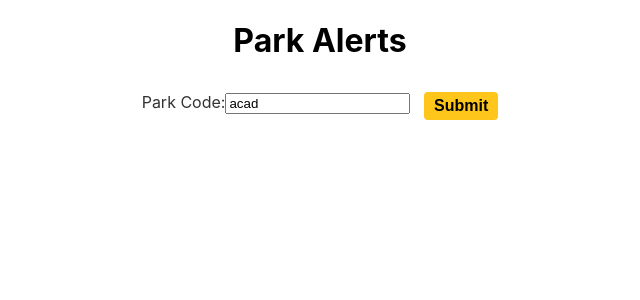
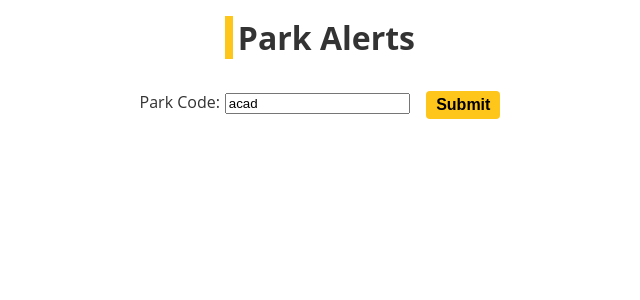
Before and after one commit to Halvosaurus34/trail-updates, a React (Create React App) app: page / in a window 1280 px wide. Shown: the top 300 px of the page, without its empty margins (320-960 px from the left). Built offline with nearby package versions, Linux system fonts and the light colour scheme.

Commit message:
changed title styles

```diff
--- a/src/App.css
+++ b/src/App.css
@@ -1,38 +1,17 @@
 .App {
   text-align: center;
+  font-family: "Open Sans", sans-serif;
+  display: flex;
+  flex-direction: column;
+  justify-content: center;
+  color: #333;
 }
 
-.App-logo {
-  height: 40vmin;
-  pointer-events: none;
+.title {
+  width: fit-content;
+  margin: auto;
+  margin-top: 1rem;
+  padding-left: 0.3rem;
+  border-left: 8px solid #fec51b;
+  font-family: "Open Sans", sans-serif;
 }
-
-@media (prefers-reduced-motion: no-preference) {
-  .App-logo {
-    animation: App-logo-spin infinite 20s linear;
-  }
-}
-
-.App-header {
-  background-color: #282c34;
-  min-height: 100vh;
-  display: flex;
-  flex-direction: column;
-  align-items: center;
-  justify-content: center;
-  font-size: calc(10px + 2vmin);
-  color: white;
-}
-
-.App-link {
-  color: #61dafb;
-}
-
-@keyframes App-logo-spin {
-  from {
-    transform: rotate(0deg);
-  }
-  to {
-    transform: rotate(360deg);
-  }
-}
--- a/src/App.js
+++ b/src/App.js
@@ -3,7 +3,7 @@ import Form from "./components/Form";
 function App() {
   return (
     <div className="App">
-      <h1>Park Alerts</h1>
+      <h1 className="title">Park Alerts</h1>
       <Form />
     </div>
   );
--- a/src/components/AlertCard.css
+++ b/src/components/AlertCard.css
@@ -3,10 +3,11 @@
   width: 50%;
   margin: 1rem auto;
   display: inline-block;
+  text-align: start;
   flex-direction: column;
   border: 1px solid #e5e5e5;
   border-radius: 4px;
-  padding: 30px;
+  padding: 10px 20px;
   word-wrap: break-word;
 }
 @media screen and (max-width: 1185px) {
--- a/src/components/Form.css
+++ b/src/components/Form.css
@@ -10,6 +10,19 @@ form {
   justify-content: space-evenly;
   margin-top: 2rem;
   color: #333;
+}
+
+.park-name {
+  width: fit-content;
+  margin: auto;
+  margin-top: 1rem;
+  padding-left: 0.3rem;
+  border-left: 6px solid #fec51b;
+  font-family: "Open Sans", sans-serif;
+}
+
+form input {
+  margin-left: 0.3rem;
 }
 .submit-button {
   background-color: #fec51b; /* Green */
--- a/src/components/Form.js
+++ b/src/components/Form.js
@@ -45,7 +45,7 @@ const Form = () => {
         </label>
         <input type="submit" value="Submit" className="submit-button" />
       </form>
-      {parkName ? <h2>{parkName}</h2> : ""}
+      {parkName ? <h2 className="park-name">{parkName}</h2> : ""}
       {alertData
         ? alertData.map((el) => (
             <AlertCard
```
